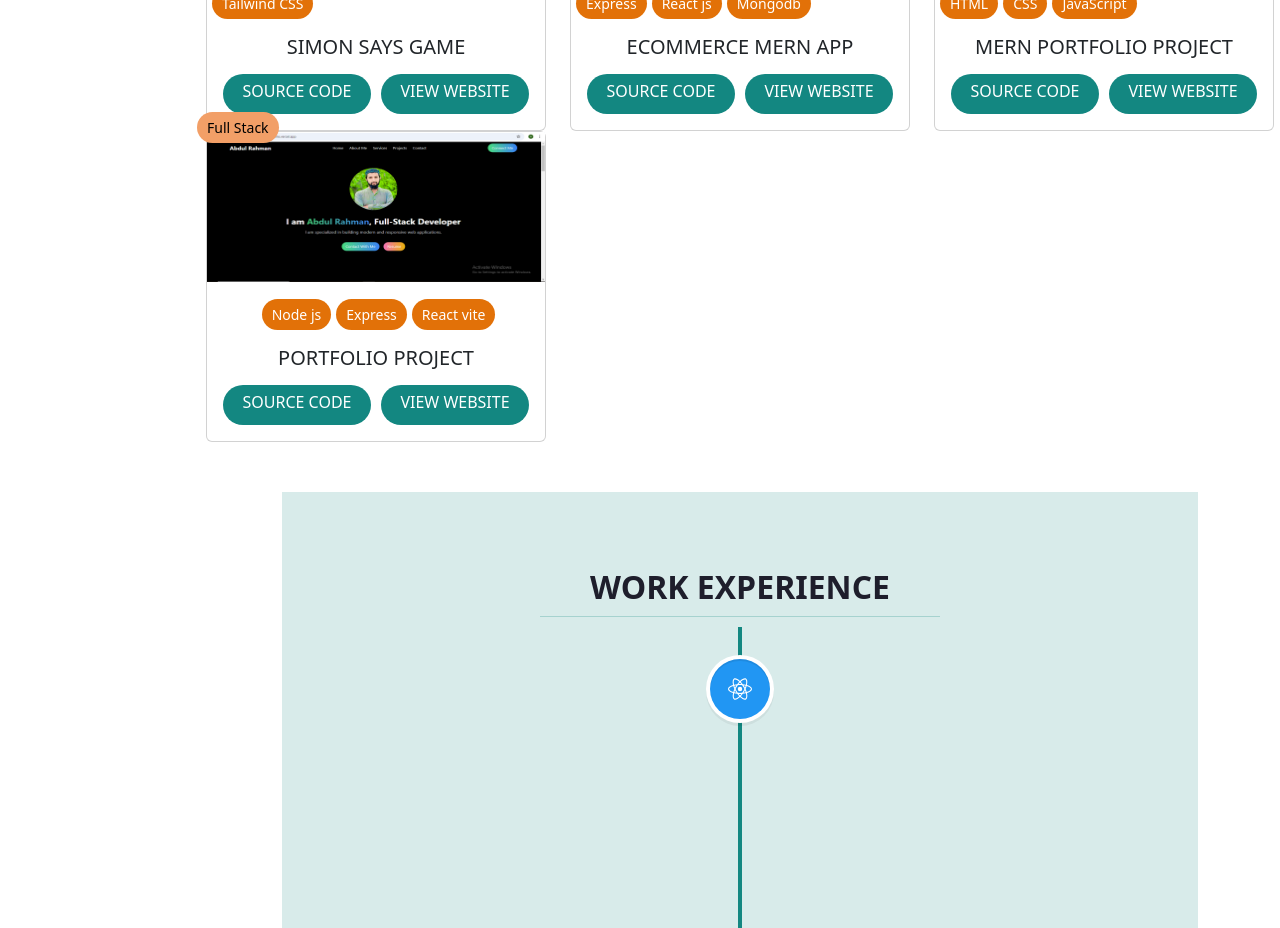
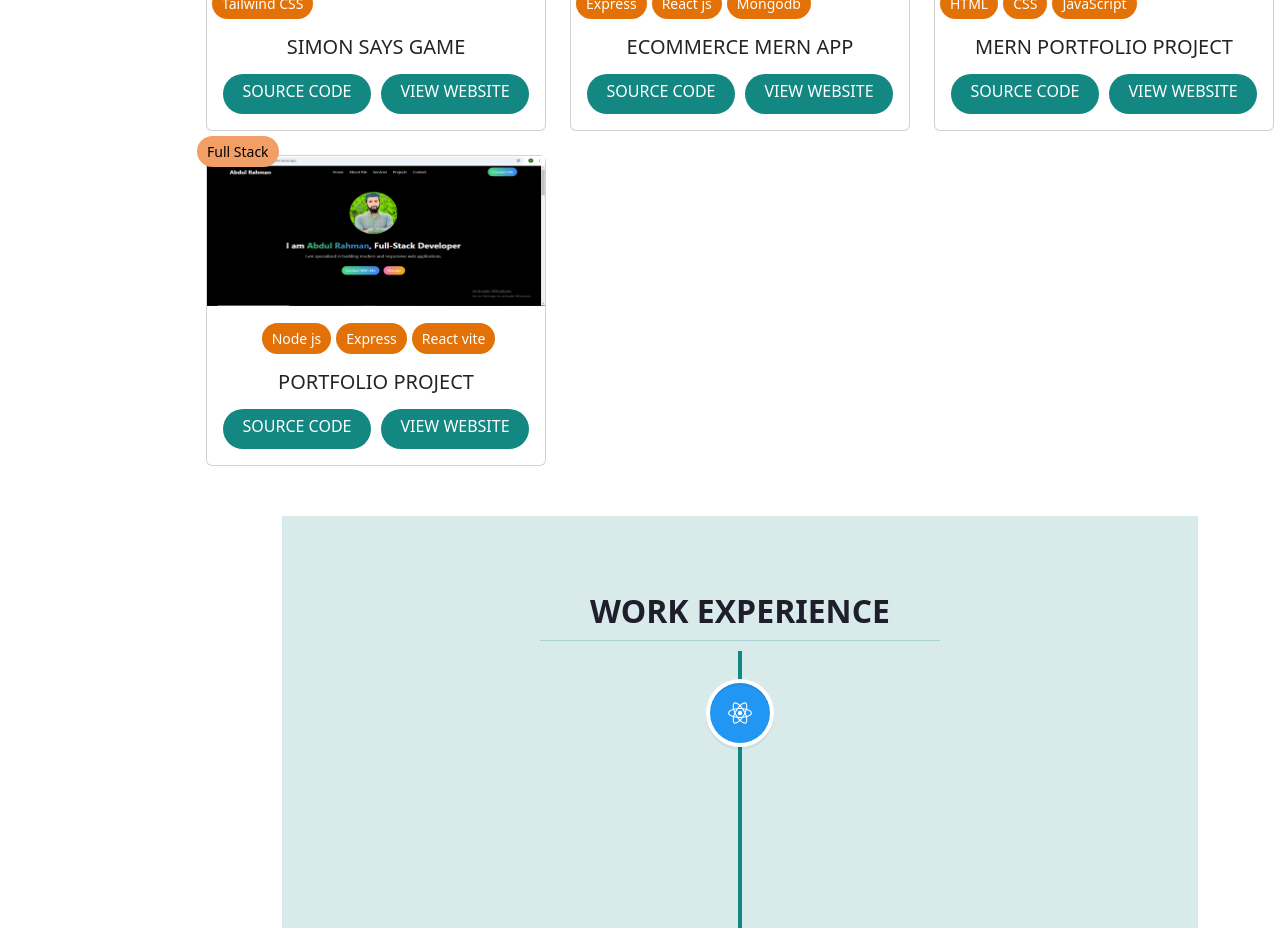
Before and after one commit to abdulrahmanmundhera3637/My-Personal-Portfolio-Frontend, a React (Create React App) app: page / in a window 1280 px wide. Shown: the part 3440-4368 px from the top of the page. Built offline with nearby package versions, Linux system fonts and the light colour scheme.

Commit message:
Update project.js

```diff
--- a/src/pages/Projects/Projects.js
+++ b/src/pages/Projects/Projects.js
@@ -138,7 +138,7 @@
               </div>
             </div>
           </div>
-          <div className="col-md-4 mt-6">
+          <div className="col-md-4 mt-4">
             <div className="card rounded">
               <div className="card-image">
                 <span className="card-notify-badge">Full Stack</span>
```
